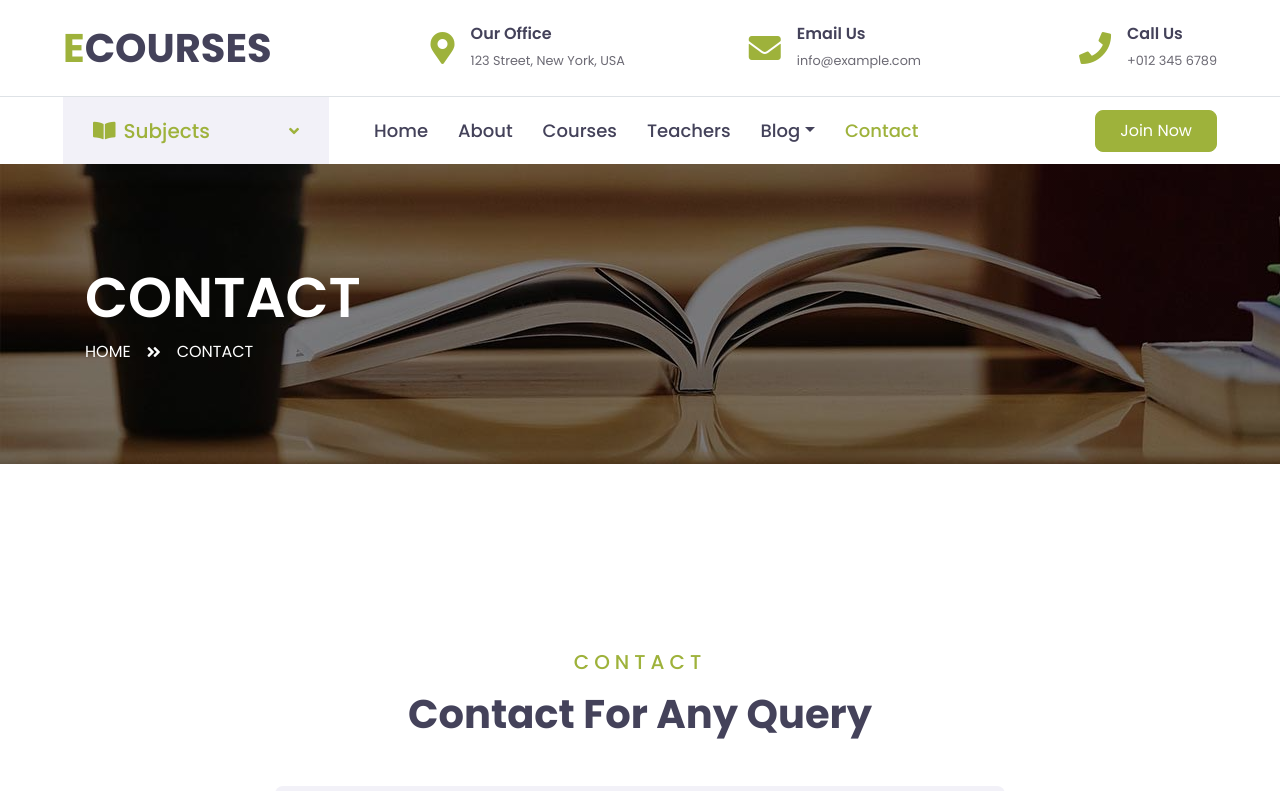
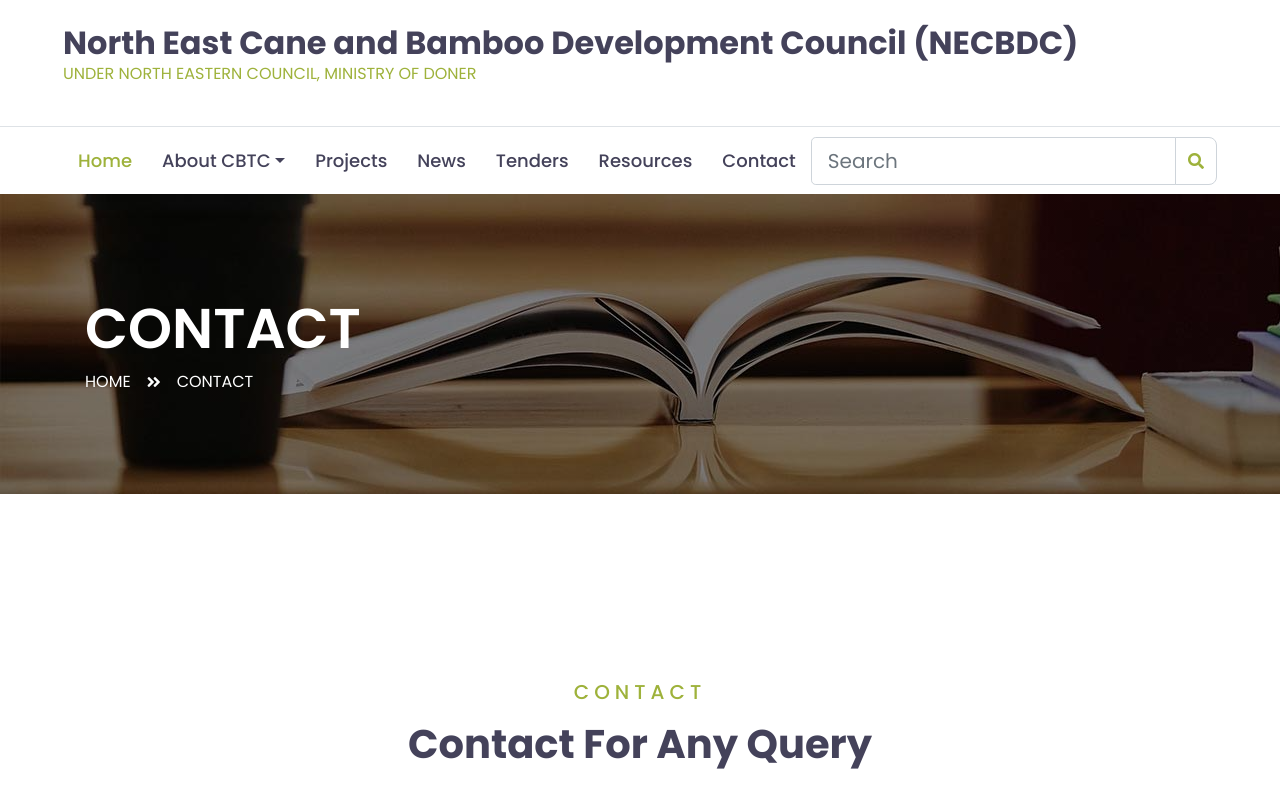
Before and after one commit to rajnishism/necbdc, a plain HTML site: page contact.html in a window 1280 px wide. Shown: the top 791 px of the page. Drawn offline with nearby package versions, Linux system fonts and the light colour scheme.

Commit message:
contact, tender
changed the navbar and topbar only

```diff
--- a/contact.html
+++ b/contact.html
@@ -29,38 +29,13 @@
   <!-- Topbar Start -->
   <div class="container-fluid d-none d-lg-block">
       <div class="row align-items-center py-4 px-xl-5">
-            <div class="col-lg-3">
+          <div class="col">
               <a href="" class="text-decoration-none">
-                    <h1 class="m-0"><span class="text-primary">E</span>COURSES</h1>
+                  <h2 class="m-0">North East Cane and Bamboo Development Council (NECBDC)</h2>
+                  <p>UNDER NORTH EASTERN COUNCIL, MINISTRY OF DONER</p>
               </a>
           </div>
-            <div class="col-lg-3 text-right">
-                <div class="d-inline-flex align-items-center">
-                    <i class="fa fa-2x fa-map-marker-alt text-primary mr-3"></i>
-                    <div class="text-left">
-                        <h6 class="font-weight-semi-bold mb-1">Our Office</h6>
-                        <small>123 Street, New York, USA</small>
-                    </div>
-                </div>
-            </div>
-            <div class="col-lg-3 text-right">
-                <div class="d-inline-flex align-items-center">
-                    <i class="fa fa-2x fa-envelope text-primary mr-3"></i>
-                    <div class="text-left">
-                        <h6 class="font-weight-semi-bold mb-1">Email Us</h6>
-                        <small>info@example.com</small>
-                    </div>
-                </div>
-            </div>
-            <div class="col-lg-3 text-right">
-                <div class="d-inline-flex align-items-center">
-                    <i class="fa fa-2x fa-phone text-primary mr-3"></i>
-                    <div class="text-left">
-                        <h6 class="font-weight-semi-bold mb-1">Call Us</h6>
-                        <small>+012 345 6789</small>
-                    </div>
-                </div>
-            </div>
+
       </div>
   </div>
   <!-- Topbar End -->
@@ -69,29 +44,8 @@
   <!-- Navbar Start -->
   <div class="container-fluid">
       <div class="row border-top px-xl-5">
-            <div class="col-lg-3 d-none d-lg-block">
-                <a class="d-flex align-items-center justify-content-between bg-secondary w-100 text-decoration-none" data-toggle="collapse" href="#navbar-vertical" style="height: 67px; padding: 0 30px;">
-                    <h5 class="text-primary m-0"><i class="fa fa-book-open mr-2"></i>Subjects</h5>
-                    <i class="fa fa-angle-down text-primary"></i>
-                </a>
-                <nav class="collapse position-absolute navbar navbar-vertical navbar-light align-items-start p-0 border border-top-0 border-bottom-0 bg-light" id="navbar-vertical" style="width: calc(100% - 30px); z-index: 9;">
-                    <div class="navbar-nav w-100">
-                        <div class="nav-item dropdown">
-                            <a href="#" class="nav-link" data-toggle="dropdown">Web Design <i class="fa fa-angle-down float-right mt-1"></i></a>
-                            <div class="dropdown-menu position-absolute bg-secondary border-0 rounded-0 w-100 m-0">
-                                <a href="" class="dropdown-item">HTML</a>
-                                <a href="" class="dropdown-item">CSS</a>
-                                <a href="" class="dropdown-item">jQuery</a>
-                            </div>
-                        </div>
-                        <a href="" class="nav-item nav-link">Apps Design</a>
-                        <a href="" class="nav-item nav-link">Marketing</a>
-                        <a href="" class="nav-item nav-link">Research</a>
-                        <a href="" class="nav-item nav-link">SEO</a>
-                    </div>
-                </nav>
-            </div>
-            <div class="col-lg-9">
+
+          <div class="col">
               <nav class="navbar navbar-expand-lg bg-light navbar-light py-3 py-lg-0 px-0">
                   <a href="" class="text-decoration-none d-block d-lg-none">
                       <h1 class="m-0"><span class="text-primary">E</span>COURSES</h1>
@@ -101,20 +55,40 @@
                   </button>
                   <div class="collapse navbar-collapse justify-content-between" id="navbarCollapse">
                       <div class="navbar-nav py-0">
-                            <a href="index.html" class="nav-item nav-link">Home</a>
-                            <a href="about.html" class="nav-item nav-link">About</a>
-                            <a href="course.html" class="nav-item nav-link">Courses</a>
-                            <a href="teacher.html" class="nav-item nav-link">Teachers</a>
+                          <a href="index.html" class="nav-item nav-link active">Home</a>
                           <div class="nav-item dropdown">
-                                <a href="#" class="nav-link dropdown-toggle" data-toggle="dropdown">Blog</a>
+                              <a href="#" class="nav-link dropdown-toggle" data-toggle="dropdown">About CBTC</a>
                               <div class="dropdown-menu rounded-0 m-0">
-                                    <a href="blog.html" class="dropdown-item">Blog List</a>
-                                    <a href="single.html" class="dropdown-item">Blog Detail</a>
+                                  <a href="history.html" class="dropdown-item">History</a>
+                                  <a href="CBTC Partners.html" class="dropdown-item">CBTC Partners</a>
+                                  <a href="Governing-Body.html" class="dropdown-item">Governing Body</a>
+                                  <a href="Staff.html" class="dropdown-item">CBTC Staff</a>
+                                  <a href="Services.html" class="dropdown-item">Services</a>
+                                  <a href="Consultancy.html" class="dropdown-item">Consultancy</a>
+                                  <a href="rti.html" class="dropdown-item">Right to Information</a>
+
                               </div>
                           </div>
-                            <a href="contact.html" class="nav-item nav-link active">Contact</a>
+                          <a href="projects.html" class="nav-item nav-link">Projects</a>
+                          <a href="news.html" class="nav-item nav-link">News</a>
+                          <a href="tenders.html" class="nav-item nav-link">Tenders</a>
+
+                          <a href="resources.html" class="nav-item nav-link">Resources</a>
+                          <a href="contact.html" class="nav-item nav-link">Contact</a>
                       </div>
-                        <a class="btn btn-primary py-2 px-4 ml-auto d-none d-lg-block" href="">Join Now</a>
+                      <div class="">
+                          <form action="">
+                              <div class="input-group">
+                                  <input type="text" class="form-control form-control-lg" placeholder="Search">
+                                  <div class="input-group-append">
+                                      <span class="input-group-text bg-transparent text-primary"><i
+                                              class="fa fa-search"></i></span>
+                                  </div>
+                              </div>
+                          </form>
+                      </div>
+
+
                   </div>
               </nav>
           </div>
```
Also changed, not shown: tenders.html (+34 -61 lines). Lines whose indentation alone changed are shown as unchanged.
